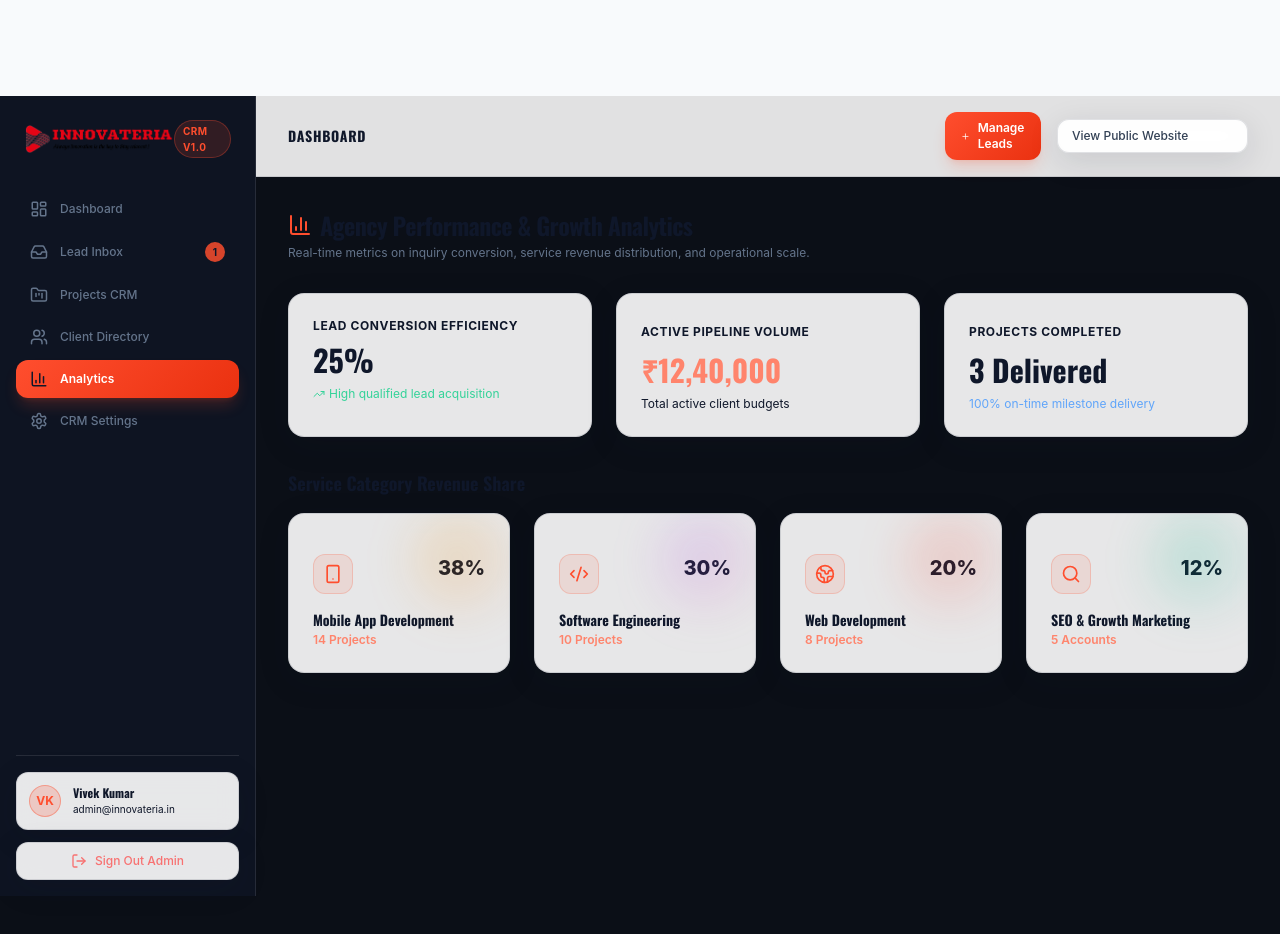
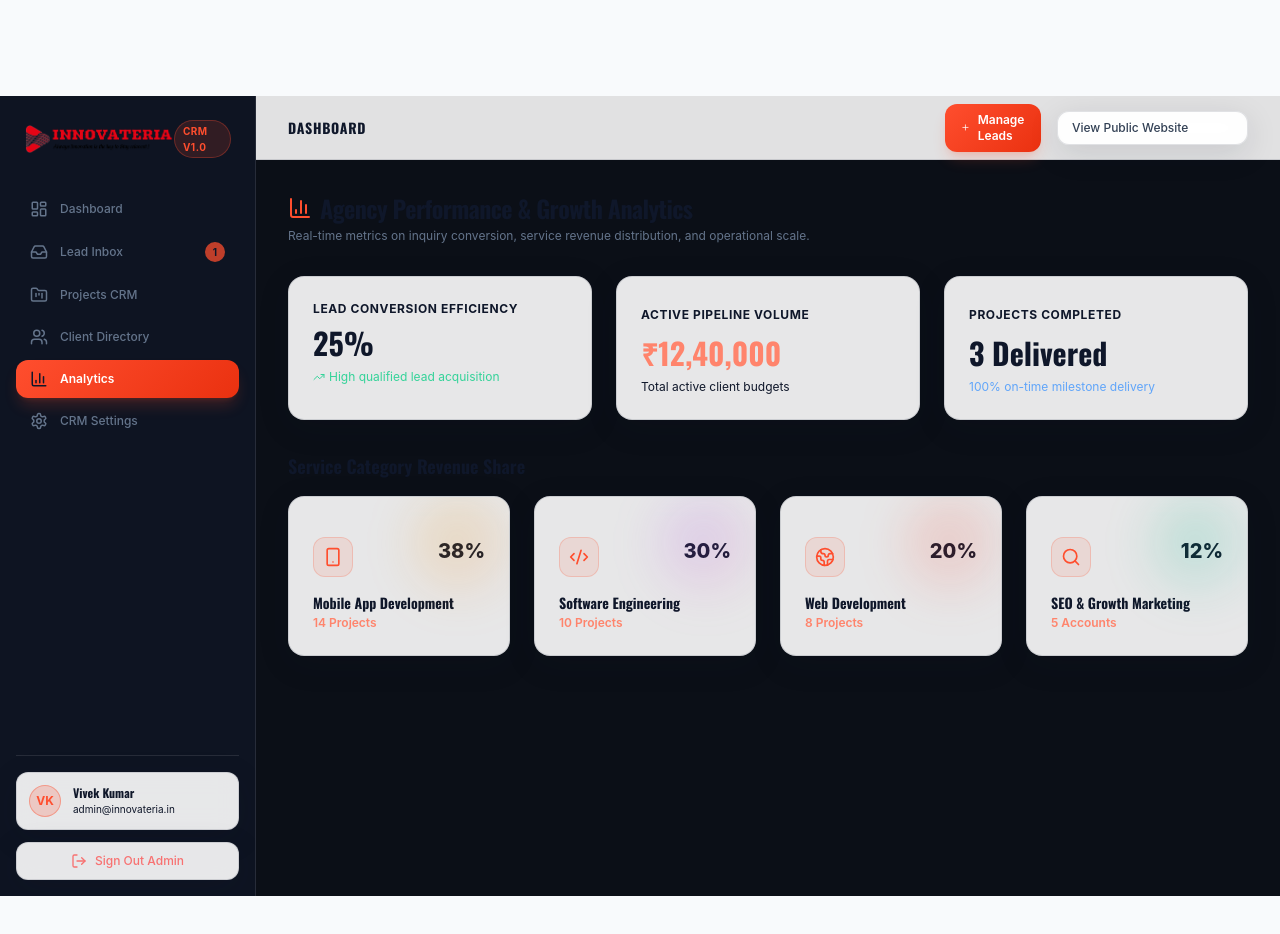
Before and after one commit to Vnjvibhash/Innovateria, a Next.js app: page /admin/analytics in a window 1280 px wide. Shown: the top 934 px of the page. After the commit the page ends 896 px from the top, so only its background shows below. Built offline with nearby package versions, Linux system fonts and the light colour scheme.

Commit message:
Fix Admin Panel layout to fixed 100vh app viewport with internal content scrolling

```diff
--- a/app/admin/layout.tsx
+++ b/app/admin/layout.tsx
@@ -13,13 +13,7 @@ import {
   LogOut,
   Menu,
   X,
-  Plus,
-  Bell,
-  Moon,
-  Sun,
-  ShieldAlert,
-  Search,
-  CheckCircle2
+  Plus
 } from 'lucide-react';
 
 export default function AdminLayout({
@@ -69,7 +63,7 @@ export default function AdminLayout({
 
   if (isAuthenticated === null) {
     return (
-      <div className="min-h-screen bg-[#0B0F17] flex items-center justify-center text-white">
+      <div className="h-screen w-screen bg-[#0B0F17] flex items-center justify-center text-white">
         <div className="flex flex-col items-center space-y-4">
           <div className="w-10 h-10 border-4 border-brand-500 border-t-transparent rounded-full animate-spin"></div>
           <p className="text-xs text-gray-400 font-medium uppercase tracking-wider">Verifying Admin Session...</p>
@@ -93,10 +87,10 @@ export default function AdminLayout({
   };
 
   return (
-    <div className="min-h-screen bg-[#0B0F17] text-gray-100 flex flex-col md:flex-row w-full max-w-full overflow-x-hidden">
+    <div className="h-screen max-h-screen w-full max-w-full overflow-hidden bg-[#0B0F17] text-gray-100 flex flex-col md:flex-row">
 
       {/* Mobile Top Header */}
-      <div className="md:hidden glass-card border-b border-white/10 p-4 flex justify-between items-center sticky top-0 z-40 bg-[#0B0F17]/90 backdrop-blur-md">
+      <div className="md:hidden shrink-0 glass-card border-b border-white/10 p-4 flex justify-between items-center z-40 bg-[#0B0F17]/90 backdrop-blur-md">
         <div className="flex items-center space-x-3">
           <img src="/assets/img/logo.png" alt="Innovateria" className="h-8 w-auto" />
           <span className="text-xs font-bold uppercase tracking-wider text-brand-500 bg-brand-500/10 px-2 py-0.5 rounded border border-brand-500/20">CRM Admin</span>
@@ -109,9 +103,9 @@ export default function AdminLayout({
         </button>
       </div>
 
-      {/* Sidebar Navigation */}
+      {/* Sidebar Navigation (Fixed 100vh height, inner scrollable if small screen) */}
       <aside
-        className={`fixed md:sticky top-0 left-0 z-50 h-screen w-64 bg-[#0E1422] border-r border-white/10 flex flex-col justify-between p-4 transition-transform duration-300 ease-in-out ${
+        className={`fixed md:relative top-0 left-0 z-50 h-full w-64 shrink-0 bg-[#0E1422] border-r border-white/10 flex flex-col justify-between p-4 overflow-y-auto transition-transform duration-300 ease-in-out ${
           sidebarOpen ? 'translate-x-0' : '-translate-x-full md:translate-x-0'
         }`}
       >
@@ -180,11 +174,11 @@ export default function AdminLayout({
         </div>
       </aside>
 
-      {/* Main Content Area */}
-      <div className="flex-1 flex flex-col min-w-0 min-h-screen bg-[#0B0F17]">
+      {/* Main Content Area (Fixed Height Container with Internal Scrollbar) */}
+      <div className="flex-1 flex flex-col min-w-0 h-full overflow-hidden bg-[#0B0F17]">
 
         {/* Top Header */}
-        <header className="hidden md:flex items-center justify-between px-8 py-4 bg-[#0E1422]/70 backdrop-blur-md border-b border-white/10 sticky top-0 z-30">
+        <header className="hidden md:flex shrink-0 h-16 items-center justify-between px-8 bg-[#0E1422]/70 backdrop-blur-md border-b border-white/10 z-30">
           <div className="flex items-center space-x-3">
             <h2 className="text-sm font-bold text-white uppercase tracking-wider">
               {pathname === '/admin' ? 'Agency Executive Dashboard' : navItems.find(i => pathname.startsWith(i.href))?.label || 'CRM Portal'}
@@ -210,8 +204,8 @@ export default function AdminLayout({
           </div>
         </header>
 
-        {/* Page Body */}
-        <main className="flex-1 p-4 sm:p-6 lg:p-8 space-y-8 max-w-7xl mx-auto w-full">
+        {/* Page Body - Internal Scrolling Container */}
+        <main className="flex-1 overflow-y-auto p-4 sm:p-6 lg:p-8 space-y-8 w-full max-w-7xl mx-auto">
           {children}
         </main>
       </div>
```
